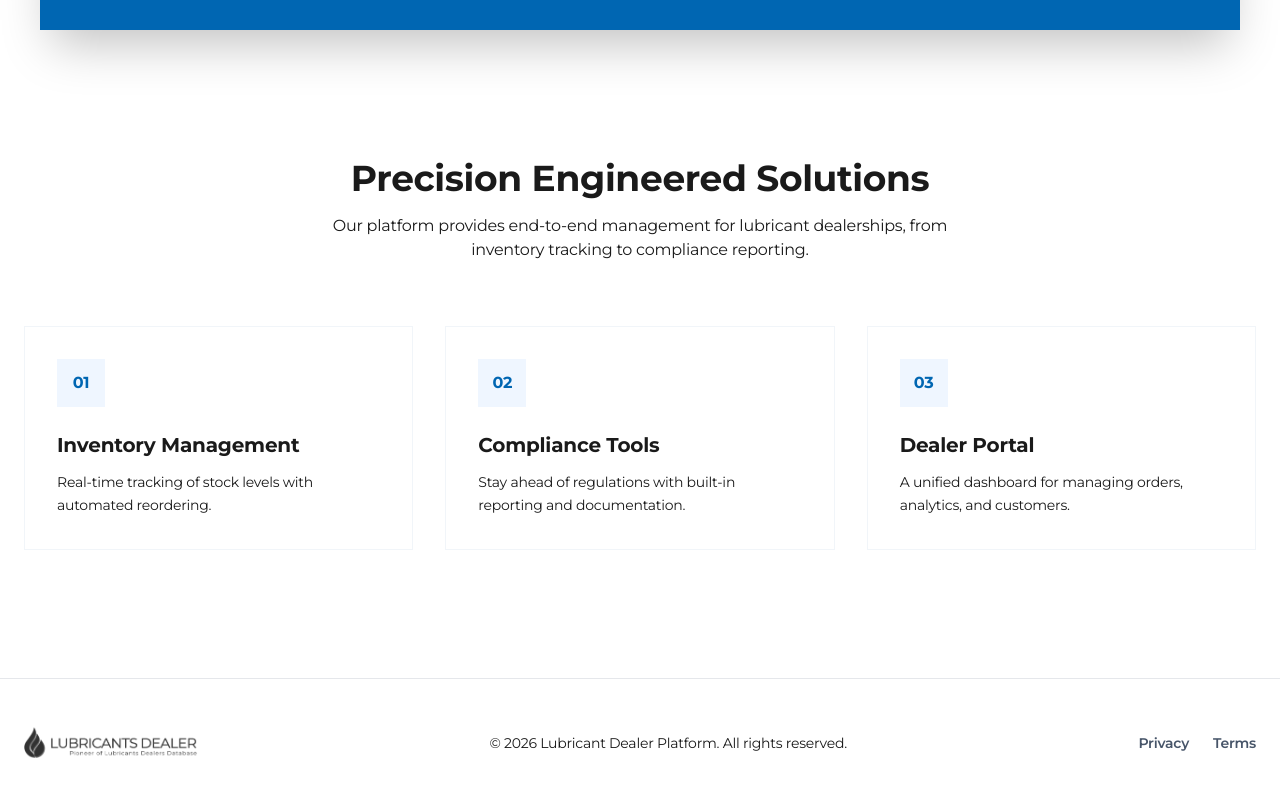
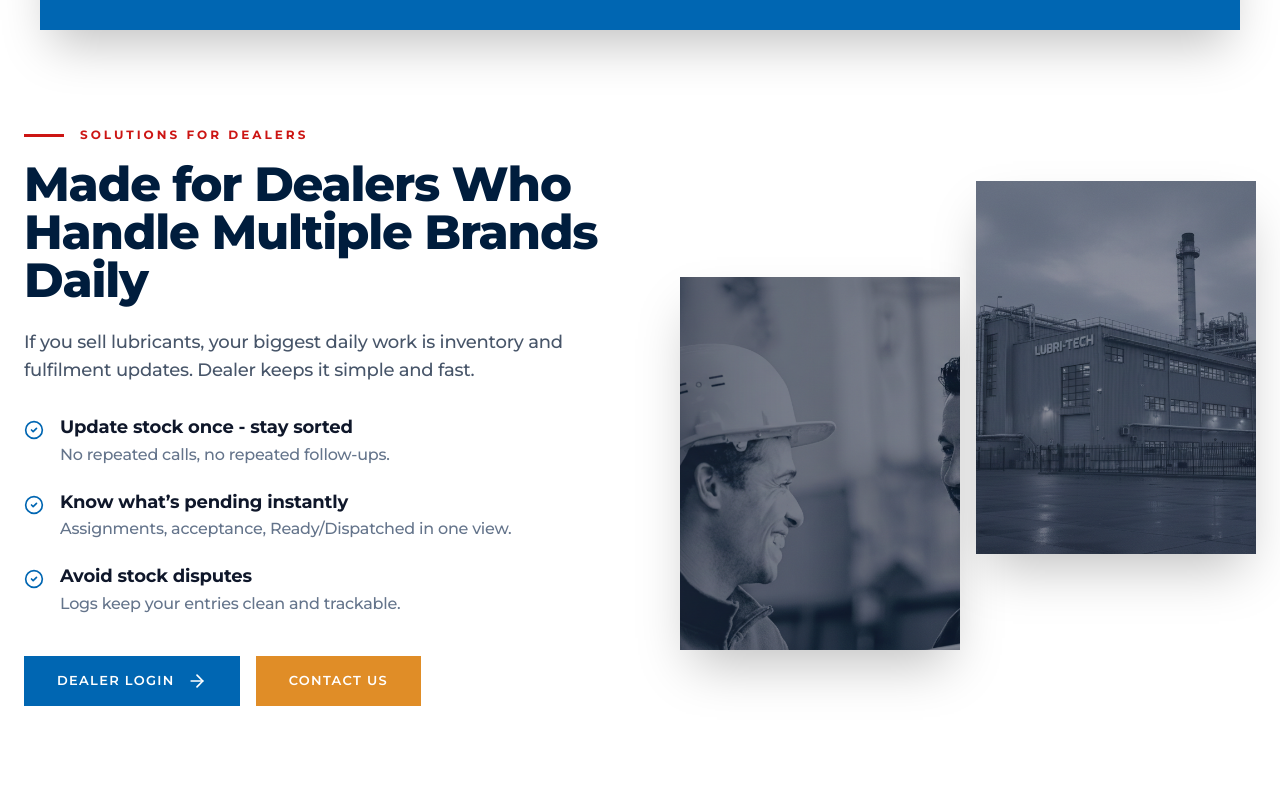
Before and after one commit to aquarioustechnology-alt/Lubricant-Dealer-Platform, a Next.js app: page / in a window 1280 px wide. Shown: the part 746-1540 px from the top of the page. Built offline with nearby package versions, Linux system fonts and the light colour scheme.

Commit message:
Add DealerView section with industrial staggered image layout and branding refinements

```diff
--- a/src/app/page.tsx
+++ b/src/app/page.tsx
@@ -2,6 +2,7 @@ import Header from "@/components/common/Header";
 import Footer from "@/components/common/Footer";
 import Hero from "@/components/layout/Landing page/Hero";
 import ProofStrip from "@/components/layout/Landing page/Proof Strip";
+import DealerView from "@/components/layout/Landing page/DealerView";
 
 export default function Home() {
   return (
@@ -9,12 +10,13 @@ export default function Home() {
       <Header />
       <Hero />
       <ProofStrip />
+      <DealerView />
 
-      {/* Features Preview Section */}
-      <section className="py-32 bg-white">
+      {/* Features Preview Section - Placeholder can be updated later if needed */}
+      <section className="py-32 bg-slate-50">
         <div className="container mx-auto px-6 text-center">
-          <h2 className="text-4xl font-bold mb-4">Precision Engineered Solutions</h2>
-          <p className="text-muted max-w-2xl mx-auto mb-16">
+          <h2 className="text-4xl font-extrabold text-[#001D3D] mb-4">Precision Engineered Solutions</h2>
+          <p className="text-slate-500 max-w-2xl mx-auto mb-16 font-medium">
             Our platform provides end-to-end management for lubricant dealerships, from inventory tracking to compliance reporting.
           </p>
 
@@ -33,12 +35,12 @@ export default function Home() {
                 desc: "A unified dashboard for managing orders, analytics, and customers."
               }
             ].map((feature, i) => (
-              <div key={i} className="bg-white p-8 rounded-none border border-slate-100 text-left hover:shadow-xl transition-shadow transition-transform hover:-translate-y-1">
-                <div className="w-12 h-12 bg-blue-50 rounded-none mb-6 flex items-center justify-center text-primary font-bold">
+              <div key={i} className="bg-white p-8 rounded-none border border-slate-100 text-left hover:shadow-2xl transition-all hover:-translate-y-2">
+                <div className="w-12 h-12 bg-primary/10 rounded-none mb-6 flex items-center justify-center text-primary font-bold">
                   0{i + 1}
                 </div>
                 <h3 className="text-xl font-bold mb-3">{feature.title}</h3>
-                <p className="text-muted text-sm leading-relaxed">{feature.desc}</p>
+                <p className="text-slate-500 text-sm leading-relaxed font-medium">{feature.desc}</p>
               </div>
             ))}
           </div>
--- /dev/null
+++ b/src/components/layout/Landing page/DealerView.tsx
@@ -0,0 +1,115 @@
+"use client";
+
+import { motion } from "framer-motion";
+import { CheckCircle2, ArrowRight } from "lucide-react";
+import Image from "next/image";
+import { cn } from "@/lib/utils";
+
+const benefits = [
+    {
+        title: "Update stock once - stay sorted",
+        desc: "No repeated calls, no repeated follow-ups."
+    },
+    {
+        title: "Know what’s pending instantly",
+        desc: "Assignments, acceptance, Ready/Dispatched in one view."
+    },
+    {
+        title: "Avoid stock disputes",
+        desc: "Logs keep your entries clean and trackable."
+    }
+];
+
+export default function DealerView() {
+    return (
+        <section className="py-20 lg:py-24 bg-white overflow-hidden">
+            <div className="container mx-auto px-6">
+                <div className="flex flex-col lg:flex-row items-center gap-12 lg:gap-20">
+                    {/* Left Content Side */}
+                    <div className="flex-1 max-w-2xl">
+                        <motion.div
+                            initial={{ opacity: 0, x: -30 }}
+                            whileInView={{ opacity: 1, x: 0 }}
+                            viewport={{ once: true }}
+                            transition={{ duration: 0.8 }}
+                        >
+                            {/* Branding Badge */}
+                            <div className="flex items-center gap-4 mb-4">
+                                <div className="w-10 h-[3px] bg-brand-red" />
+                                <span className="text-brand-red font-bold uppercase tracking-[0.25em] text-[12px]">
+                                    Solutions for Dealers
+                                </span>
+                            </div>
+
+                            <h2 className="text-3xl md:text-5xl font-extrabold text-[#001D3D] mb-6 leading-[1.1] tracking-tight">
+                                Made for Dealers Who Handle Multiple Brands Daily
+                            </h2>
+
+                            <p className="text-slate-600 text-base md:text-lg mb-8 leading-relaxed font-medium">
+                                If you sell lubricants, your biggest daily work is inventory and fulfilment updates. Dealer keeps it simple and fast.
+                            </p>
+
+                            {/* Benefits List */}
+                            <div className="space-y-6 mb-10">
+                                {benefits.map((item, i) => (
+                                    <div key={i} className="flex gap-4">
+                                        <div className="mt-1">
+                                            <CheckCircle2 className="w-5 h-5 text-primary" />
+                                        </div>
+                                        <div>
+                                            <h4 className="font-bold text-lg text-slate-900 leading-tight mb-1">{item.title}</h4>
+                                            <p className="text-slate-500 font-medium">{item.desc}</p>
+                                        </div>
+                                    </div>
+                                ))}
+                            </div>
+
+                            {/* Buttons */}
+                            <div className="flex flex-wrap gap-4">
+                                <button className="btn-fill-primary">
+                                    <span className="relative z-10 flex items-center gap-3 font-semibold">
+                                        Dealer Login <ArrowRight className="w-5 h-5" />
+                                    </span>
+                                </button>
+                                <button className="btn-fill-secondary">
+                                    <span className="relative z-10 font-semibold">Contact Us</span>
+                                </button>
+                            </div>
+                        </motion.div>
+                    </div>
+
+                    {/* Right Image Side - Staggered Grid */}
+                    <div className="flex-1 w-full max-w-xl lg:max-w-none">
+                        <motion.div
+                            initial={{ opacity: 0, scale: 0.95 }}
+                            whileInView={{ opacity: 1, scale: 1 }}
+                            viewport={{ once: true }}
+                            transition={{ duration: 0.8 }}
+                            className="relative grid grid-cols-2 gap-4 items-start"
+                        >
+                            {/* Left Image (Lower) */}
+                            <div className="relative aspect-[3/4] self-end mt-16 md:mt-24 shadow-2xl overflow-hidden">
+                                <Image
+                                    src="/images/Hero Image 1.png"
+                                    alt="Dealer Operations"
+                                    fill
+                                    className="object-cover"
+                                />
+                            </div>
+
+                            {/* Right Image (Higher) */}
+                            <div className="relative aspect-[3/4] shadow-2xl overflow-hidden">
+                                <Image
+                                    src="/images/Hero Image 3.png"
+                                    alt="Detail view"
+                                    fill
+                                    className="object-cover"
+                                />
+                            </div>
+                        </motion.div>
+                    </div>
+                </div>
+            </div>
+        </section>
+    );
+}
```
